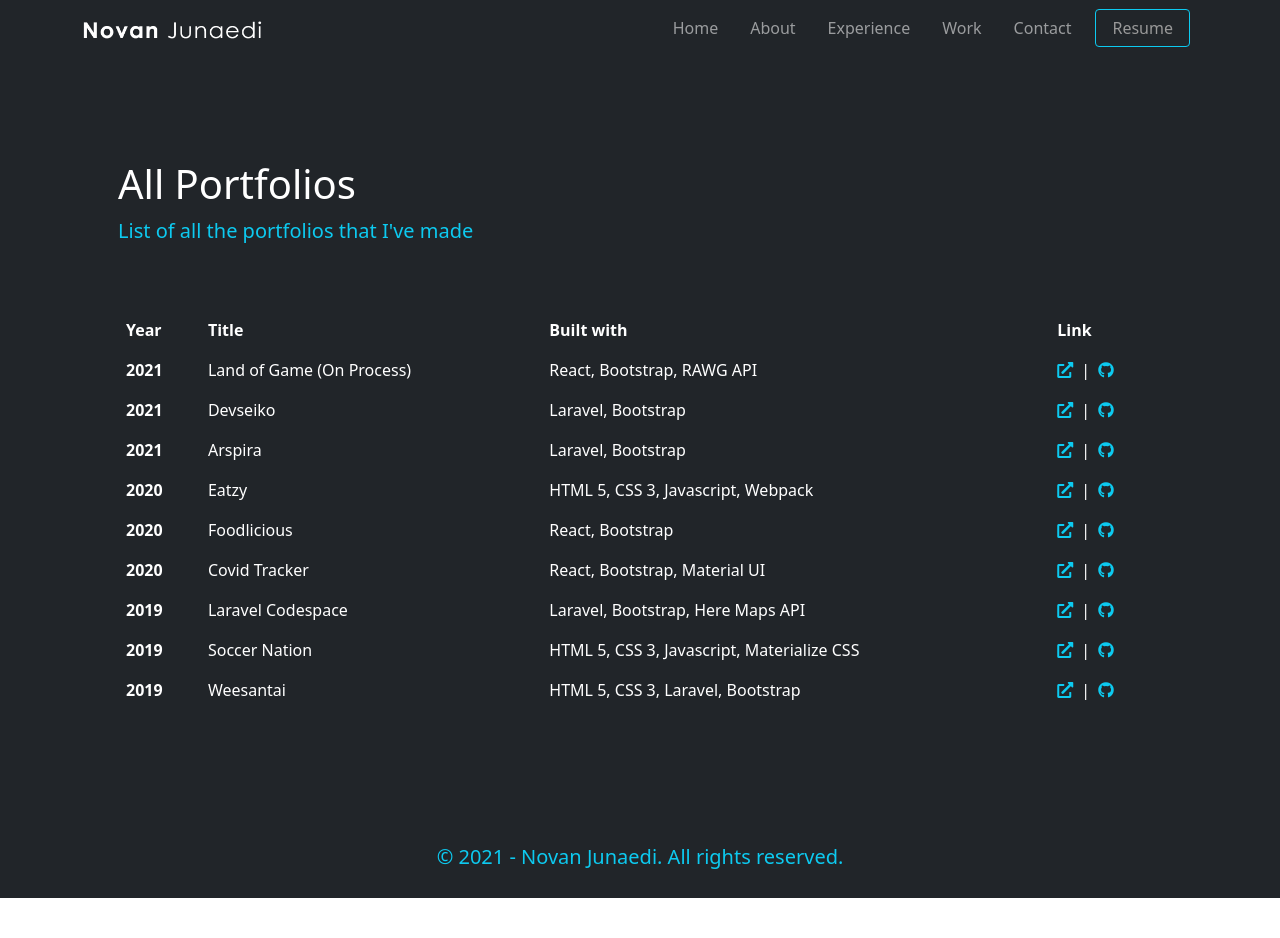
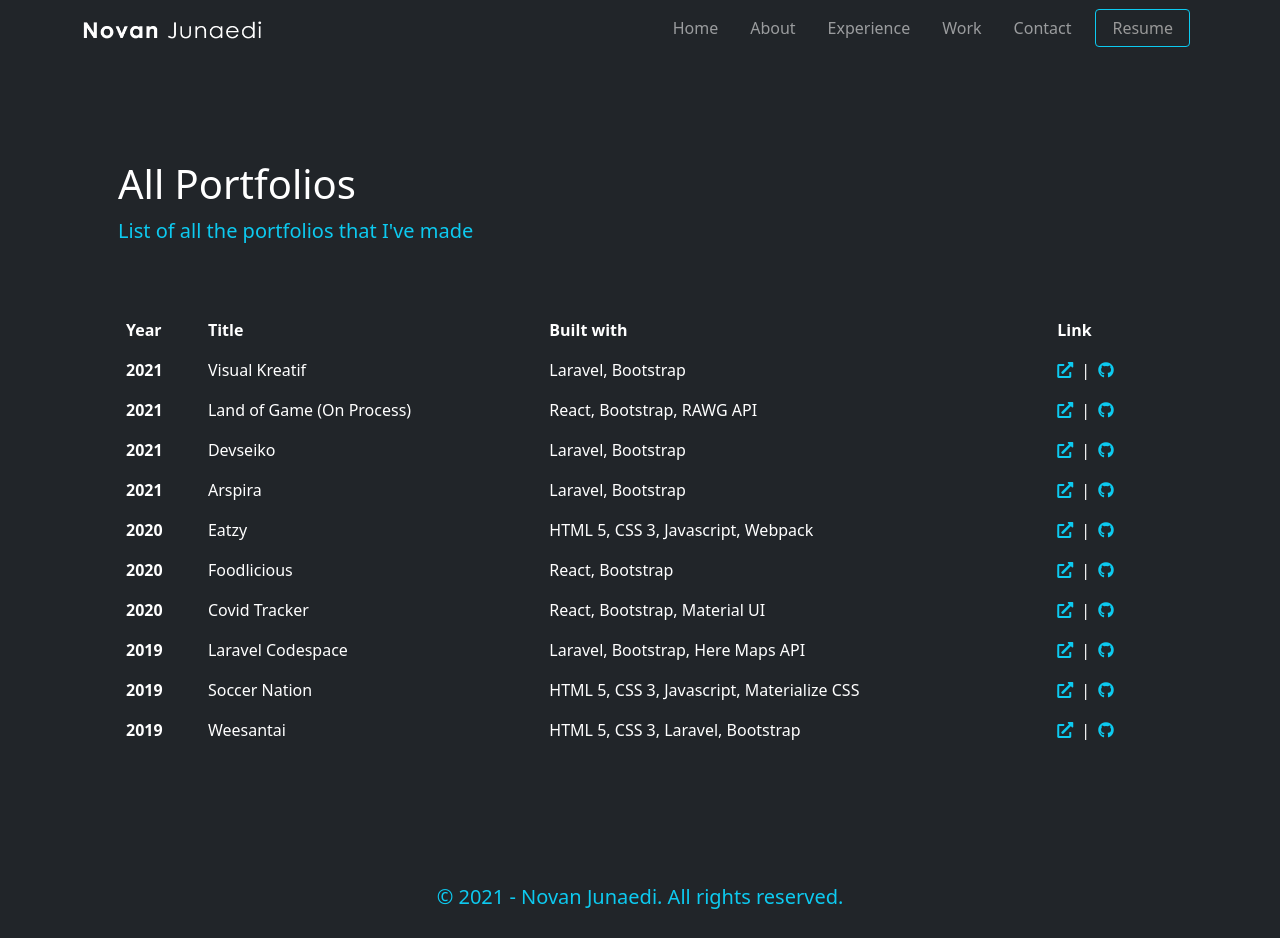
Before and after one commit to novanjunaedi/novanjunaedi, a React (Create React App) app: page /portfolios in a window 1280 px wide. Before the commit the page ends 898 px from the top, so only its background shows below. Built offline with nearby package versions, Linux system fonts and the light colour scheme.

Commit message:
minor update

```diff
--- a/src/assets/data/PortfolioData.js
+++ b/src/assets/data/PortfolioData.js
@@ -1,6 +1,7 @@
 import landofgameImg from '../img/log.jpg';
 import arspiraImg from '../img/arspira.jpg';
 import devseikoImg from '../img/devseiko.jpg';
+import kreatifViesual from '../img/kreatifvisual.jpg';
 
 const portfolioData = [
   {
@@ -88,6 +89,16 @@ const portfolioData = [
     github: 'https://github.com/novanjunaedi/landofgame',
     year: '2021',
   },
+  {
+    id: 10,
+    title: 'Visual Kreatif',
+    description: 'Visual Kreatif is a wedding invitation service based in Bandung Indonesia. I worked on frontend side that creating layouts and templates.',
+    image: kreatifViesual,
+    tags: 'Laravel, Bootstrap',
+    url: 'http://147.139.38.79:81/',
+    github: '',
+    year: '2021',
+  },
 ];
 
 export default portfolioData;
--- a/src/components/Hero/Hero.js
+++ b/src/components/Hero/Hero.js
@@ -8,8 +8,8 @@ const Hero = () => (
     <div className="container px-5">
       <div className="row mt-5 justify-content-between" data-aos="fade-in">
         <div className="col-lg-6 my-5">
-          <h2 className="hero-subtitle">Hi, I&apos;m</h2>
-          <h1 className="hero-title">Novan Junaedi</h1>
+          <h1 className="hero-subtitle">Hi, I&apos;m</h1>
+          <h2 className="hero-title">Novan Junaedi</h2>
           <p className="hero-text lead">Junior Frontend Developer | UI Enthusiast.</p>
           <div className="d-grid d-md-block mt-4 mx-auto gap-2">
             <a className="btn btn-outline-info rounded-pill py-3 px-5" href="mailto:junaedinovan98@gmail.com">Get in touch</a>
```
Also changed, not shown: src/assets/img/kreatifvisual.jpg (added), 1 other file (tests, documents, lock files or other folders).
